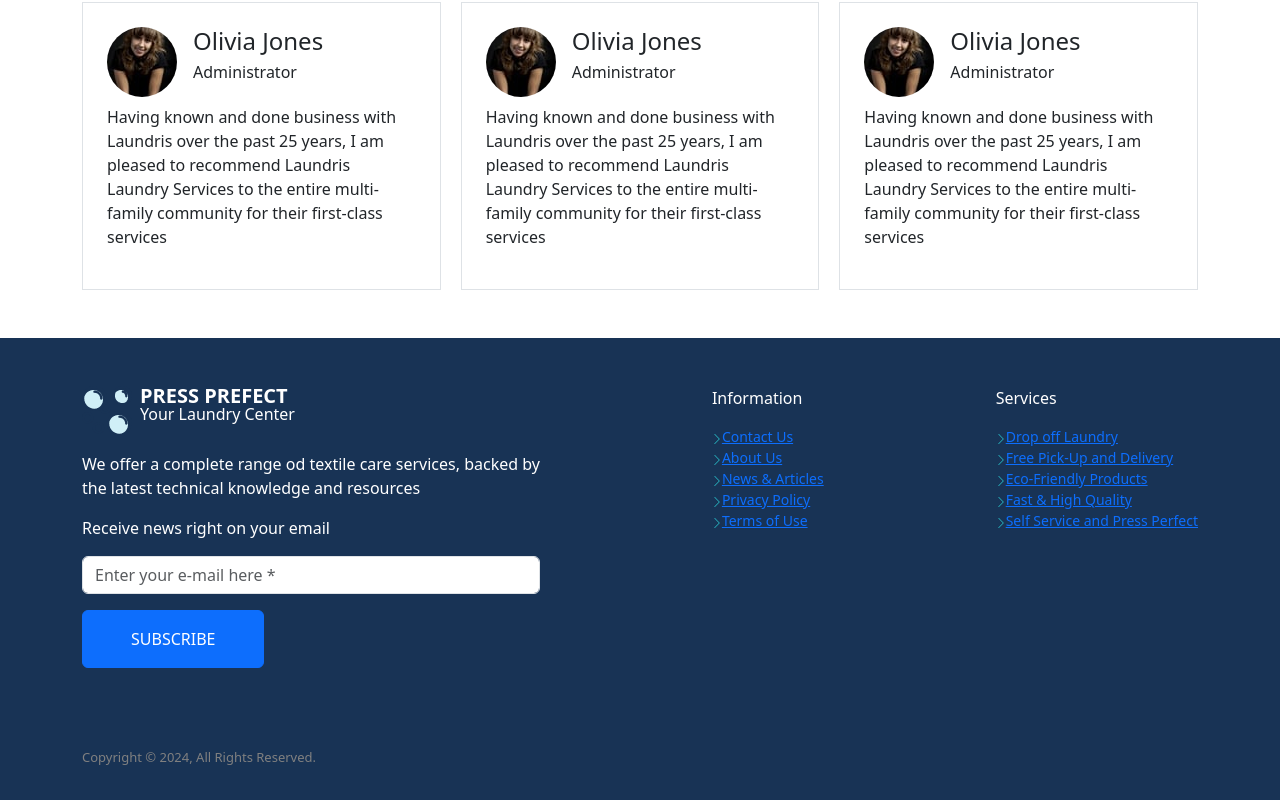
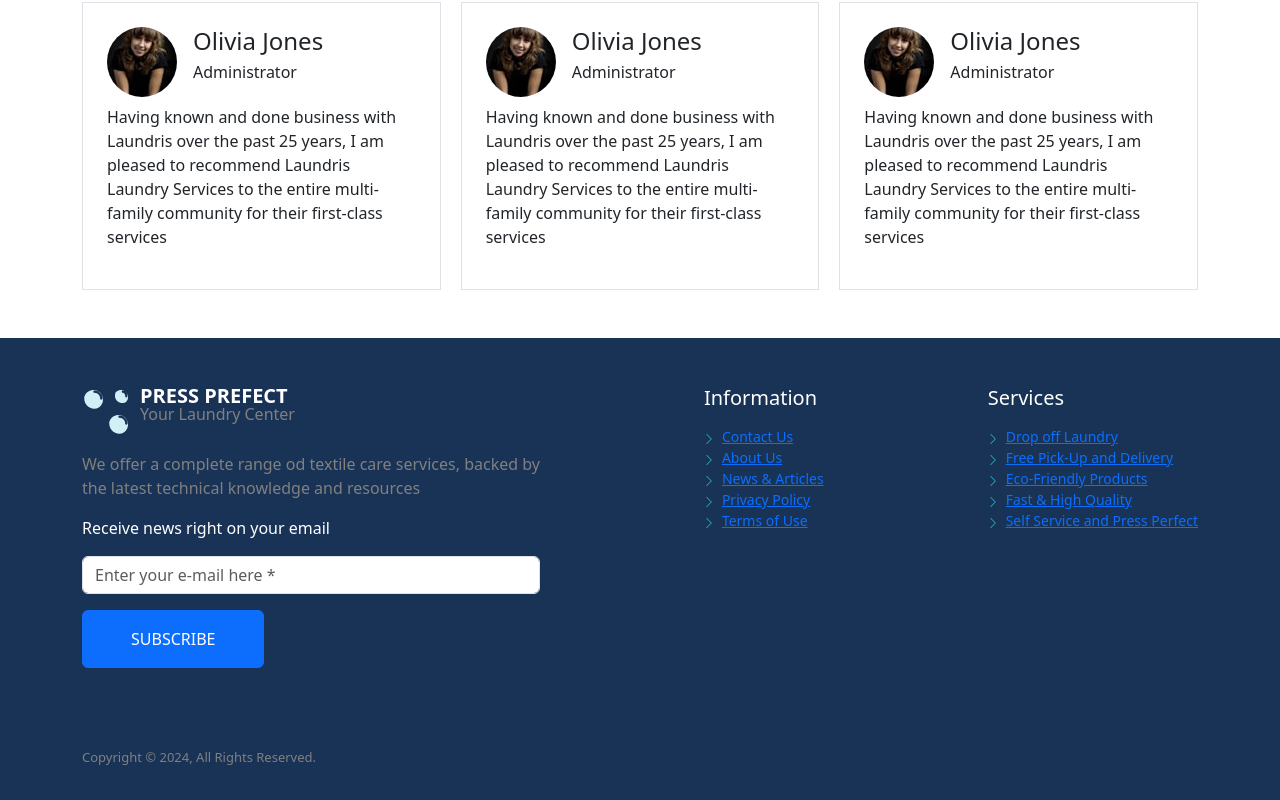
Before and after one commit to tafonhubertnwana/press-perfect, a React (Create React App) app: page /testimonials in a window 1280 px wide. Shown: the part 1363-2163 px from the top of the page. Built offline with nearby package versions, Linux system fonts and the light colour scheme.

Commit message:
modifying the footer

```diff
--- a/src/Components/Footer/Footer.jsx
+++ b/src/Components/Footer/Footer.jsx
@@ -15,11 +15,11 @@ const Footer = () => {
                 <img src={logo} alt="" className=""/>
                 <div className="ps-2 d-flex flex-column lh-1">
                   <span className='fs-5 fw-bolder'>PRESS PREFECT</span>
-                  <span className="">Your Laundry Center</span>
+                  <span className="footer-detail">Your Laundry Center</span>
                 </div>
               </div>
               <div>
-                <p>We offer a complete range od textile care services, backed by <br></br>the latest technical knowledge and resources</p>
+                <p className="footer-detail">We offer a complete range od textile care services, backed by <br></br>the latest technical knowledge and resources</p>
               </div>
               <div>
                 <p>
@@ -34,54 +34,54 @@ const Footer = () => {
               </div>
             </div>
             <div>
-              <p>Information</p>
-              <div>
+              <h5 >Information</h5>
+              <div className="pt-2">
                 <ul className="footer-li ">
                   <li>
-                    <span className="fa"><SlArrowRight /></span>
-                    <Link to="#">Contact Us</Link>
+                    <span className="fa pe-2"><SlArrowRight /></span>
+                    <Link to="contact">Contact Us</Link>
                   </li>
                   <li>
-                    <span className="fa"><SlArrowRight /></span>
-                    <Link to="#">About Us</Link>
+                    <span className="fa pe-2"><SlArrowRight /></span>
+                    <Link to="aboutus">About Us</Link>
                   </li>
                   <li>
-                    <span className="fa"><SlArrowRight /></span>
+                    <span className="fa pe-2"><SlArrowRight /></span>
                     <Link to="#">News & Articles</Link>
                   </li>
                   <li>
-                    <span className="fa"><SlArrowRight /></span>
+                    <span className="fa pe-2"><SlArrowRight /></span>
                     <Link to="#">Privacy Policy</Link>
                   </li>
                   <li>
-                  < span className="fa"><SlArrowRight /></span>
+                  < span className="fa pe-2"><SlArrowRight /></span>
                     <Link to="#">Terms of Use</Link>
                   </li>
                 </ul>
               </div>
             </div>
             <div>
-              <p>Services</p>
-              <div  >
+              <h5>Services</h5>
+              <div className="pt-2">
                 <ul className="footer-li ">
                   <li >
-                    <span className="fa"><SlArrowRight /></span>
+                    <span className="fa pe-2"><SlArrowRight /></span>
                     <Link to="#">Drop off Laundry</Link>
                   </li>
                   <li>
-                    <span className="fa"><SlArrowRight /></span>
+                    <span className="fa pe-2"><SlArrowRight /></span>
                     <Link to="#">Free Pick-Up and Delivery</Link>
                   </li>
                   <li>
-                    <span className="fa"><SlArrowRight /></span>
+                    <span className="fa pe-2"><SlArrowRight /></span>
                     <Link to="#">Eco-Friendly Products</Link>
                   </li>
                   <li>
-                    <span className="fa"><SlArrowRight /></span>
+                    <span className="fa pe-2"><SlArrowRight /></span>
                     <Link to="#">Fast & High Quality</Link>
                   </li>
                   <li>
-                    <span className="fa"><SlArrowRight /></span>
+                    <span className="fa pe-2"><SlArrowRight /></span>
                     <Link to="#">Self Service and Press Perfect</Link>
                   </li>
                 </ul>
--- a/src/Components/Footer/footer.css
+++ b/src/Components/Footer/footer.css
@@ -11,8 +11,10 @@
 }
 
 .footer-li li{
-  text-decoration: none;
+  text-decoration: none !important;
+  list-style-type: none;
   color: #fff;
+
 }
 
 .footer-copyright {
@@ -21,3 +23,7 @@
   padding-top: 2rem;
   padding-bottom: 1rem;
 }
+
+.footer-detail{
+  color: rgb(129, 128, 128);
+}
```
Also changed, not shown: public/css/bootstrap.min.css.
